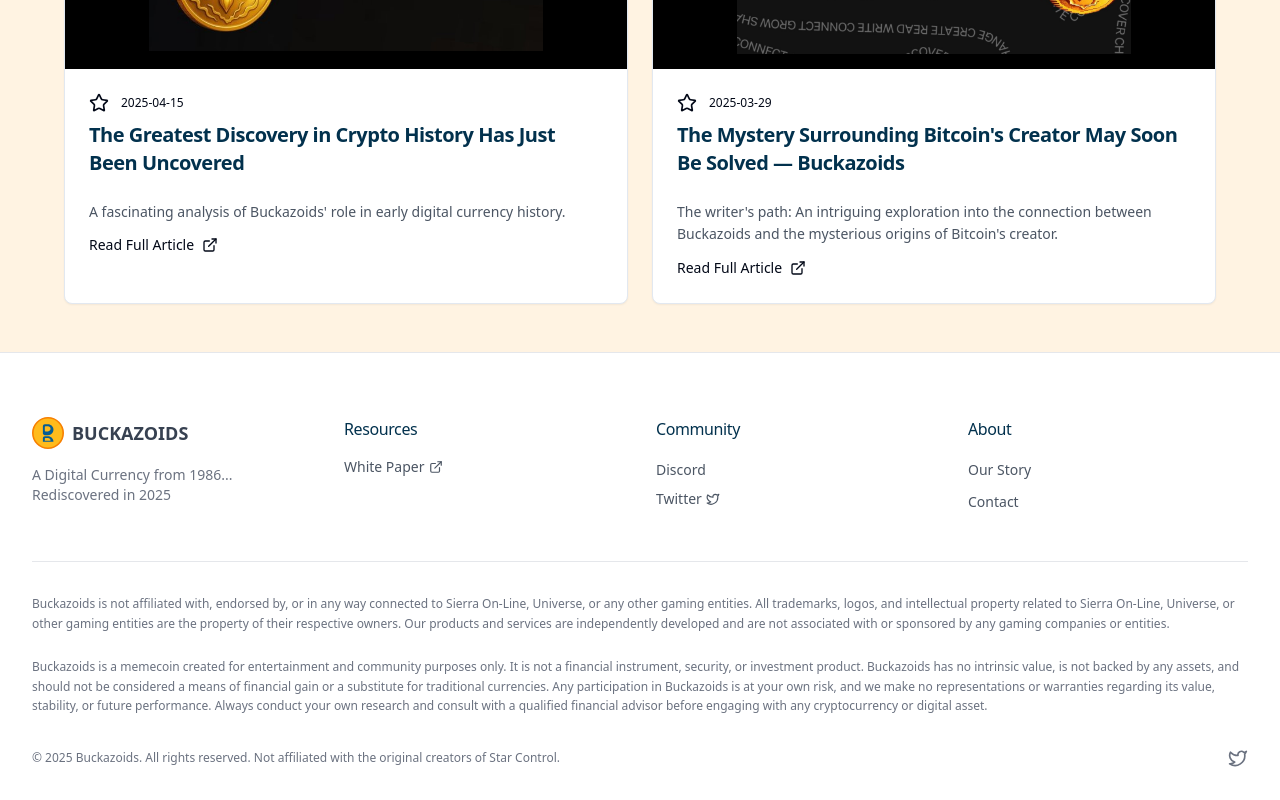
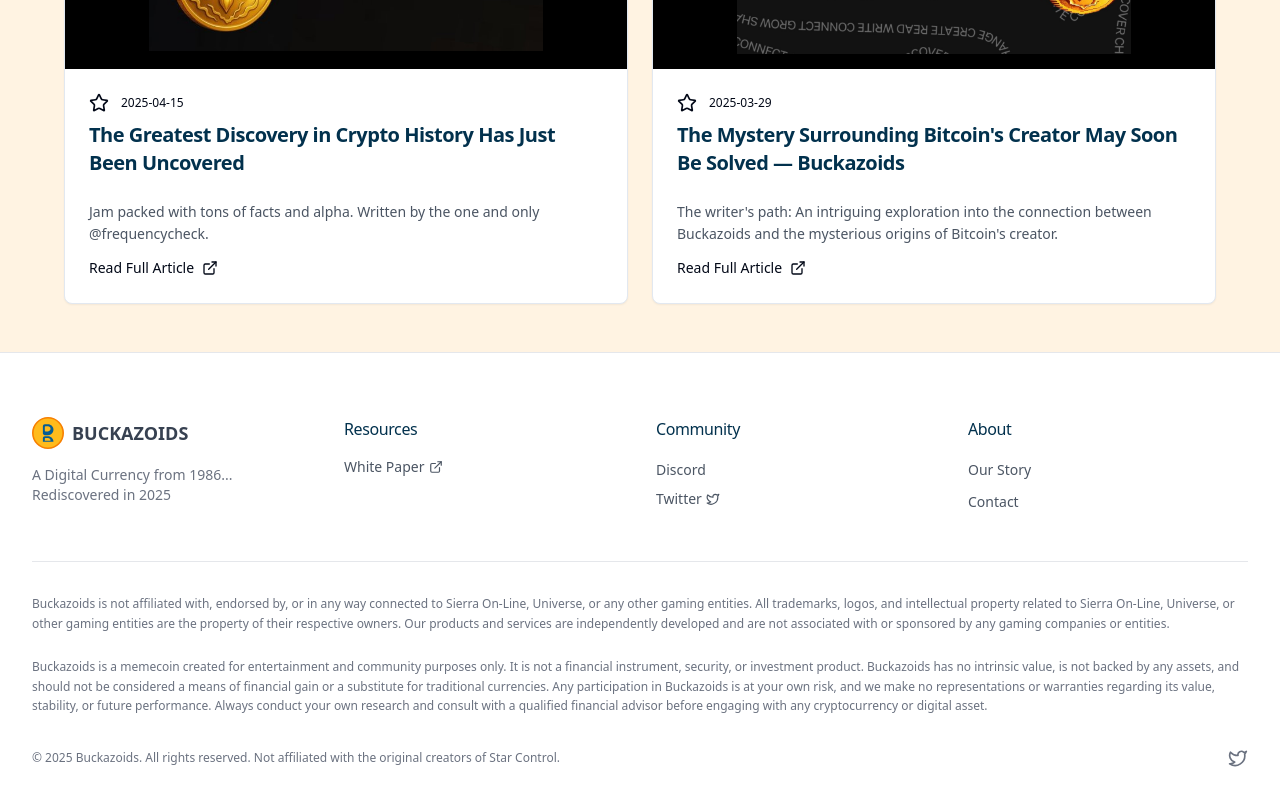
Before and after one commit to Morgen33/buckazoids-bitcoin-echo, a React (Vite) app: page /news in a window 1280 px wide. Shown: the part 859-1659 px from the top of the page. Built offline with nearby package versions, Linux system fonts and the light colour scheme.

Commit message:
Update news card summary
Update the summary of the news card to include new information.

```diff
--- a/src/components/news/NewsList.tsx
+++ b/src/components/news/NewsList.tsx
@@ -1,3 +1,4 @@
+
 import { Card, CardContent, CardHeader, CardTitle } from "@/components/ui/card";
 import { ExternalLink, Star } from "lucide-react";
 
@@ -24,7 +25,7 @@ const newsItems = [
     id: 2,
     title: "The Greatest Discovery in Crypto History Has Just Been Uncovered",
     date: "2025-04-15",
-    summary: "A fascinating analysis of Buckazoids' role in early digital currency history.",
+    summary: "Jam packed with tons of facts and alpha. Written by the one and only @frequencycheck.",
     content: "Check out this detailed analysis of Buckazoids and its historical significance in digital currency evolution.",
     link: "https://x.com/frequencycheck/status/1912231457332031925",
     image: "/lovable-uploads/5e8e18ed-016f-4a80-910d-93b285e71d67.png"
```
